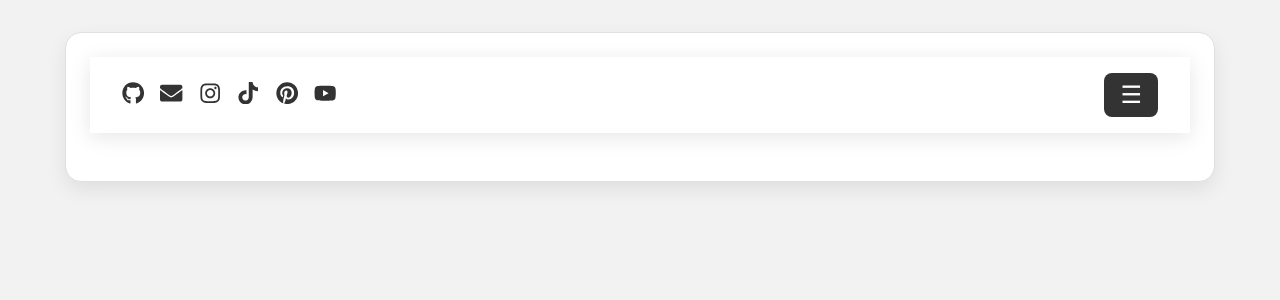
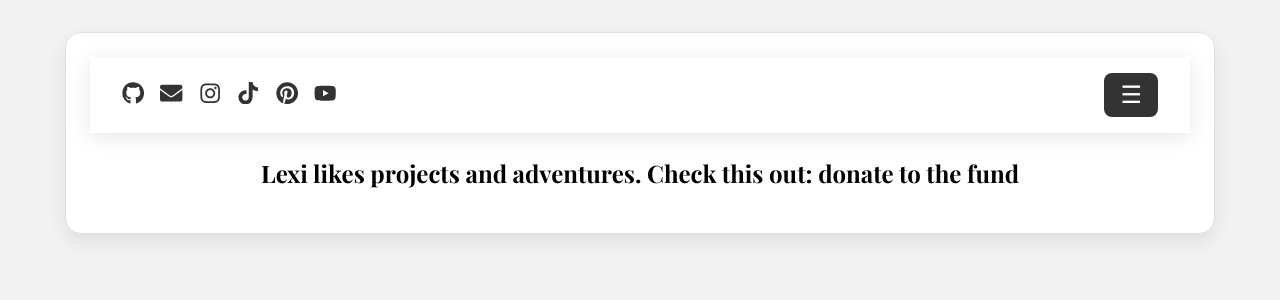
Before and after one commit to alexisbernt/Portfolio, a React (Create React App) app in the folder lexi-portfolio/: page /ai in a window 1280 px wide. Before the commit this address had no page. Shown: the top 300 px of the page. Built offline with nearby package versions, Linux system fonts and the light colour scheme.

Commit message:
AI page addition

```diff
--- a/lexi-portfolio/src/App.js
+++ b/lexi-portfolio/src/App.js
@@ -10,6 +10,7 @@ import Navbar from './Navbar';
 import PortfolioGrid from './PortfolioGrid';
 
 import About from './pages/About';
+import AI from './pages/AI';
 import TheraText from './pages/TheraText';
 import CyberClub from './pages/CyberClub';
 import More from './pages/More';
@@ -26,6 +27,7 @@ function App() {
           <Routes>
             <Route path="/" element={<PortfolioGrid />} />
             <Route path="/about" element={<About />} />
+            <Route path="/ai" element={<AI />} />
             <Route path="/theratext" element={<TheraText />} />
             {/* <Route path="/cyberclub" element={<CyberClub />} /> */}
             <Route path="/more" element={<More />} />
--- a/lexi-portfolio/src/PortfolioGrid.js
+++ b/lexi-portfolio/src/PortfolioGrid.js
@@ -149,7 +149,7 @@ function ModernLandingPage() {
         borderBottom: '2px solid #e5e7eb',
         paddingBottom: '0.5rem'
       }}>
-        My Business Tools
+        The Things:
       </h2>
 
       {/* 3D CARDS SECTION */}
--- /dev/null
+++ b/lexi-portfolio/src/pages/AI.js
@@ -0,0 +1,7 @@
+function AI() {
+  return <h2>Lexi likes projects and adventures. Check this out:
+
+    donate to the fund
+  </h2>;
+}
+export default AI;
```
